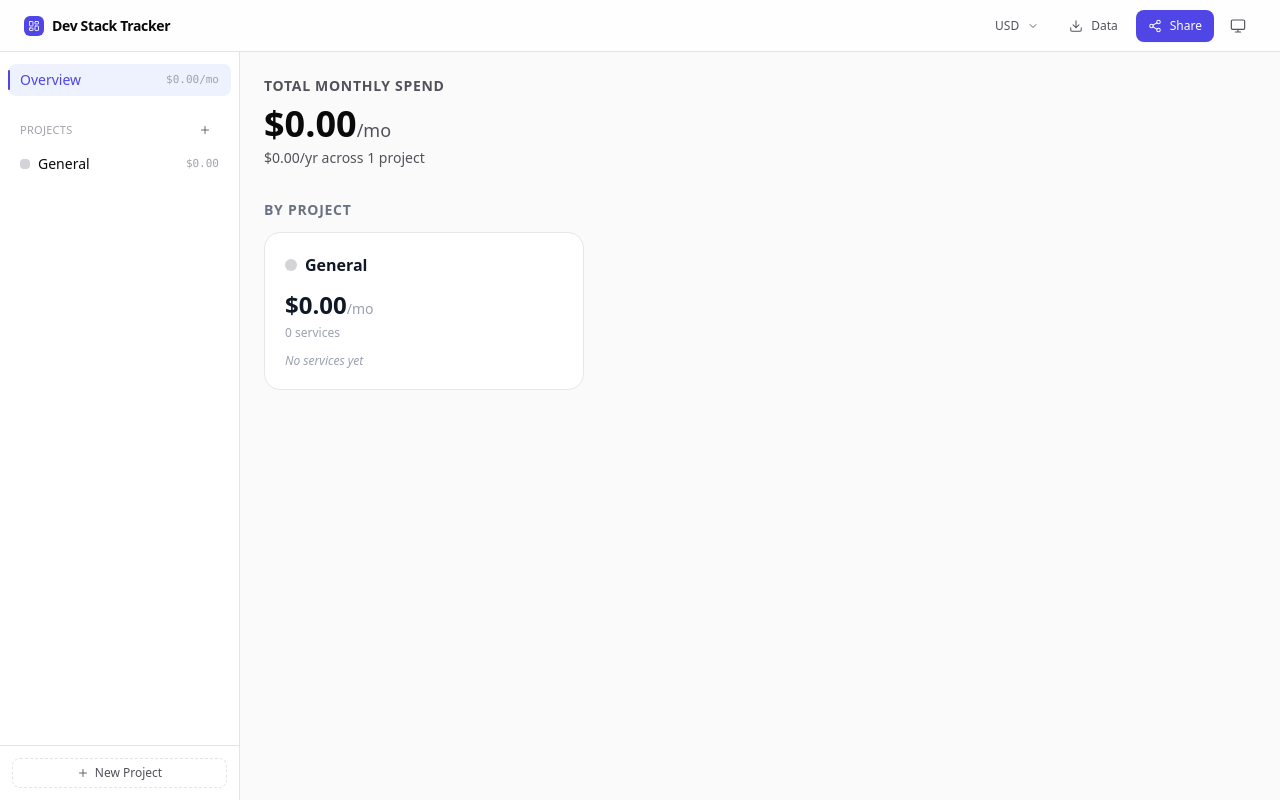
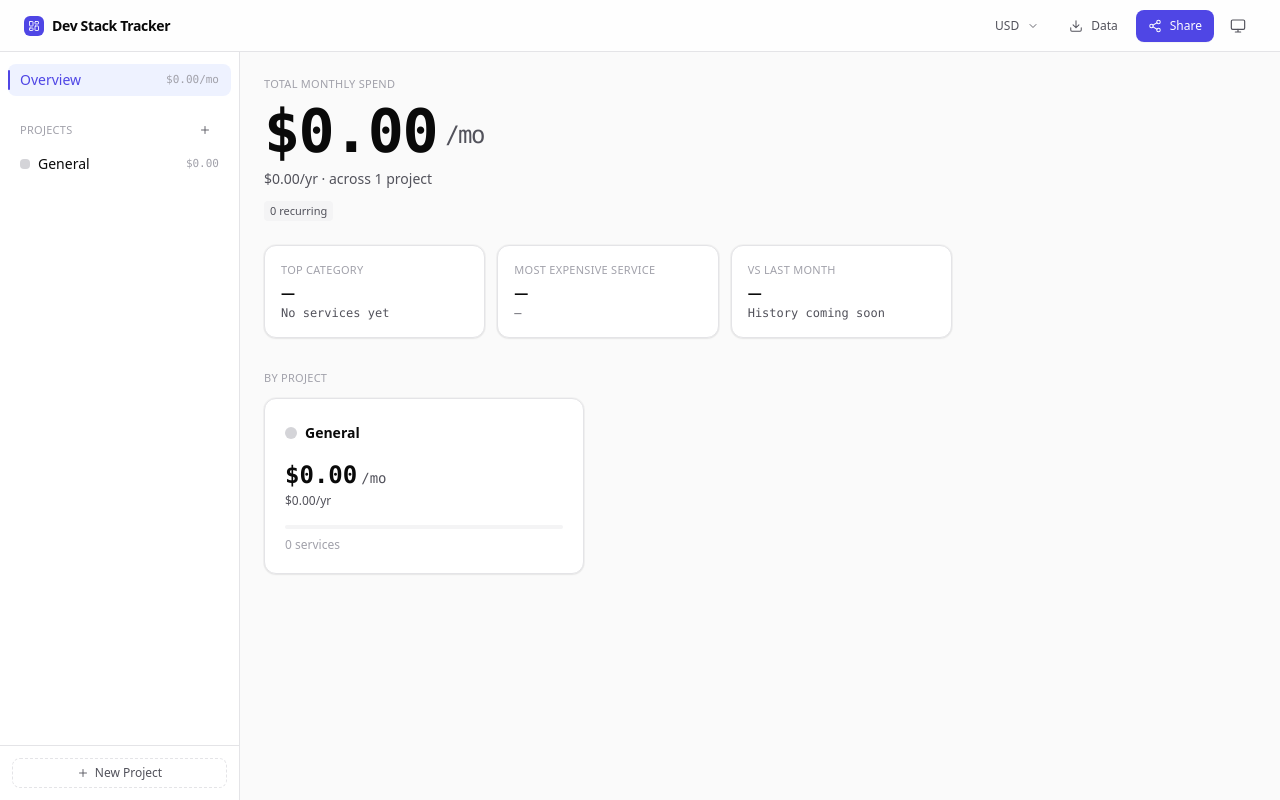
Before and after one commit to Sabdulb/dev-stack-tracker, a React (Vite) app: page / in a window 1280 px wide. Built offline with nearby package versions, Linux system fonts and the light colour scheme.

Commit message:
feat: rebuilt dashboard with hero, kpi tiles, donut, and card-based summaries

```diff
--- /dev/null
+++ b/src/components/charts/Donut.tsx
@@ -0,0 +1,71 @@
+import type { ReactNode } from 'react';
+import { categoryColorVar } from '../ui';
+
+interface Segment {
+  category: string;
+  value: number;
+}
+
+interface DonutProps {
+  segments: Segment[];
+  size?: number;
+  thickness?: number;
+  children?: ReactNode;
+}
+
+export function Donut({
+  segments,
+  size = 160,
+  thickness = 16,
+  children,
+}: DonutProps) {
+  const total = segments.reduce((sum, s) => sum + s.value, 0);
+  const cx = size / 2;
+  const cy = size / 2;
+  const r = (size - thickness) / 2;
+  const circumference = 2 * Math.PI * r;
+
+  const arcs = segments.reduce<
+    { category: string; len: number; dashOffset: number }[]
+  >((acc, s) => {
+    const len = (s.value / total) * circumference;
+    const prior = acc.length === 0 ? 0 : acc[acc.length - 1].dashOffset * -1 + acc[acc.length - 1].len;
+    acc.push({ category: s.category, len, dashOffset: -prior });
+    return acc;
+  }, []);
+
+  return (
+    <div className="relative inline-flex" style={{ width: size, height: size }}>
+      <svg width={size} height={size} role="img" aria-label="Category distribution">
+        <circle
+          cx={cx}
+          cy={cy}
+          r={r}
+          fill="none"
+          stroke="var(--color-surface-muted)"
+          strokeWidth={thickness}
+        />
+        {total > 0 &&
+          arcs.map((a) => (
+            <circle
+              key={a.category}
+              cx={cx}
+              cy={cy}
+              r={r}
+              fill="none"
+              stroke={`var(${categoryColorVar(a.category)})`}
+              strokeWidth={thickness}
+              strokeDasharray={`${a.len} ${circumference - a.len}`}
+              strokeDashoffset={a.dashOffset}
+              transform={`rotate(-90 ${cx} ${cy})`}
+            />
+          ))}
+      </svg>
+      {children && (
+        <div className="absolute inset-0 flex flex-col items-center justify-center text-center">
+          {children}
+        </div>
+      )}
+    </div>
+  );
+}
--- /dev/null
+++ b/src/components/charts/SegmentBar.tsx
@@ -0,0 +1,60 @@
+import { categoryColorVar } from '../ui';
+
+interface Segment {
+  category: string;
+  value: number;
+}
+
+interface SegmentBarProps {
+  segments: Segment[];
+  className?: string;
+  height?: number;
+}
+
+export function SegmentBar({
+  segments,
+  className,
+  height = 4,
+}: SegmentBarProps) {
+  const total = segments.reduce((sum, s) => sum + s.value, 0);
+  if (total <= 0) {
+    return (
+      <div
+        className={className}
+        style={{ height, background: 'var(--color-surface-muted)', borderRadius: 2 }}
+      />
+    );
+  }
+
+  const rects = segments.reduce<
+    { category: string; x: number; w: number }[]
+  >((acc, s) => {
+    const w = (s.value / total) * 100;
+    const x = acc.length === 0 ? 0 : acc[acc.length - 1].x + acc[acc.length - 1].w;
+    acc.push({ category: s.category, x, w });
+    return acc;
+  }, []);
+
+  return (
+    <svg
+      className={className}
+      width="100%"
+      height={height}
+      preserveAspectRatio="none"
+      viewBox={`0 0 100 ${height}`}
+      role="img"
+      aria-label="Category breakdown"
+    >
+      {rects.map((r) => (
+        <rect
+          key={r.category}
+          x={r.x}
+          y={0}
+          width={r.w}
+          height={height}
+          fill={`var(${categoryColorVar(r.category)})`}
+        />
+      ))}
+    </svg>
+  );
+}
--- a/src/components/dashboard/Dashboard.tsx
+++ b/src/components/dashboard/Dashboard.tsx
@@ -1,8 +1,21 @@
 import { useState } from 'react';
 import { useStore } from '../../store/useStore';
-import { grandMonthlyTotal, formatCurrency } from '../../utils/calculations';
+import {
+  formatCurrency,
+  grandMonthlyTotal,
+  toMonthlyCost,
+} from '../../utils/calculations';
 import { ProjectSummary } from './ProjectSummary';
 import { NewProjectModal } from '../modals/NewProjectModal';
+import {
+  Badge,
+  Button,
+  Card,
+  CategoryChip,
+  EmptyState,
+  Icon,
+} from '../ui';
+import { Donut } from '../charts/Donut';
 
 interface DashboardProps {
   onSelectProject: (id: string) => void;
@@ -11,42 +24,155 @@ interface DashboardProps {
 export function Dashboard({ onSelectProject }: DashboardProps) {
   const { projects, settings } = useStore();
   const [showNewProject, setShowNewProject] = useState(false);
+
   const grandTotal = grandMonthlyTotal(projects);
+  const allServices = projects.flatMap((p) => p.services);
+  const recurringCount = allServices.filter(
+    (s) => s.billingCycle !== 'one-time'
+  ).length;
+  const oneTimeCount = allServices.length - recurringCount;
+
+  const byCategory = allServices.reduce<Record<string, number>>((acc, s) => {
+    acc[s.category] = (acc[s.category] ?? 0) + toMonthlyCost(s);
+    return acc;
+  }, {});
+
+  const categorySegments = Object.entries(byCategory)
+    .filter(([, v]) => v > 0)
+    .sort(([, a], [, b]) => b - a)
+    .map(([category, value]) => ({ category, value }));
+
+  const topCategory = categorySegments[0];
+
+  const mostExpensiveService = allServices
+    .filter((s) => s.billingCycle !== 'one-time')
+    .reduce<{ name: string; monthly: number } | null>((best, s) => {
+      const m = toMonthlyCost(s);
+      if (!best || m > best.monthly) return { name: s.name, monthly: m };
+      return best;
+    }, null);
+
+  const topFive = categorySegments.slice(0, 5);
+
+  if (projects.length === 0) {
+    return (
+      <div className="flex flex-1 items-center justify-center p-6">
+        <EmptyState
+          icon="layout"
+          title="No projects yet"
+          description="Create your first project to start tracking subscriptions."
+          action={
+            <Button onClick={() => setShowNewProject(true)}>
+              <Icon name="plus" size={14} />
+              New Project
+            </Button>
+          }
+        />
+        <NewProjectModal
+          open={showNewProject}
+          onOpenChange={setShowNewProject}
+        />
+      </div>
+    );
+  }
 
   return (
     <div className="flex-1 overflow-y-auto p-6">
-      {/* Grand total */}
-      <div className="mb-8">
-        <h2 className="text-sm font-semibold text-fg-muted uppercase tracking-wider mb-2">
-          Total Monthly Spend
-        </h2>
-        <div className="text-4xl font-bold text-fg">
+      <div className="mx-auto max-w-6xl">
+        <div className="grid gap-6 lg:grid-cols-[1fr_280px]">
+          <div>
+            <p className="mb-2 text-[11px] font-medium uppercase tracking-wide text-fg-subtle">
+              Total monthly spend
+            </p>
+            <div className="font-mono text-6xl font-semibold tracking-tight text-fg">
               {formatCurrency(grandTotal, settings.currency)}
-          <span className="text-lg font-normal text-fg-muted">/mo</span>
+              <span className="ml-2 align-middle text-2xl font-normal text-fg-muted">
+                /mo
+              </span>
             </div>
-        <p className="text-sm text-fg-muted mt-1">
-          {formatCurrency(grandTotal * 12, settings.currency)}/yr across{' '}
+            <p className="mt-2 text-sm text-fg-muted">
+              {formatCurrency(grandTotal * 12, settings.currency)}/yr · across{' '}
               {projects.length} project{projects.length !== 1 ? 's' : ''}
             </p>
+
+            <div className="mt-3 flex flex-wrap gap-2">
+              <Badge tone="neutral">
+                {recurringCount} recurring
+              </Badge>
+              {oneTimeCount > 0 && (
+                <Badge tone="neutral">{oneTimeCount} one-time</Badge>
+              )}
             </div>
 
-      {/* Project grid */}
-      {projects.length === 0 ? (
-        <div className="flex flex-col items-center justify-center py-16 text-gray-400">
-          <p className="text-lg mb-2">No projects yet</p>
-          <button
-            onClick={() => setShowNewProject(true)}
-            className="text-sm text-indigo-600 hover:underline"
+            <div className="mt-6 grid grid-cols-1 gap-3 sm:grid-cols-3">
+              <KpiTile
+                label="Top category"
+                value={topCategory?.category ?? '—'}
+                sub={
+                  topCategory
+                    ? `${formatCurrency(topCategory.value, settings.currency)}/mo`
+                    : 'No services yet'
+                }
+              />
+              <KpiTile
+                label="Most expensive service"
+                value={mostExpensiveService?.name ?? '—'}
+                sub={
+                  mostExpensiveService
+                    ? `${formatCurrency(mostExpensiveService.monthly, settings.currency)}/mo`
+                    : '—'
+                }
+              />
+              <KpiTile
+                label="vs last month"
+                value="—"
+                sub="History coming soon"
+              />
+            </div>
+          </div>
+
+          {categorySegments.length > 0 && (
+            <aside className="hidden lg:block">
+              <Card className="p-5">
+                <p className="mb-3 text-[11px] font-medium uppercase tracking-wide text-fg-subtle">
+                  By category
+                </p>
+                <div className="flex flex-col items-center">
+                  <Donut segments={categorySegments} size={140} thickness={14}>
+                    <span className="font-mono text-sm font-semibold text-fg">
+                      {formatCurrency(grandTotal, settings.currency)}
+                    </span>
+                    <span className="text-[10px] text-fg-subtle">/mo</span>
+                  </Donut>
+                </div>
+                <ul className="mt-4 space-y-1.5">
+                  {topFive.map((s) => {
+                    const pct = Math.round((s.value / grandTotal) * 100);
+                    return (
+                      <li
+                        key={s.category}
+                        className="flex items-center justify-between text-xs"
                       >
-            Create your first project
-          </button>
+                        <CategoryChip category={s.category} />
+                        <span className="font-mono text-fg-muted">
+                          {pct}%
+                        </span>
+                      </li>
+                    );
+                  })}
+                </ul>
+              </Card>
+            </aside>
+          )}
         </div>
-      ) : (
-        <>
-          <h3 className="text-sm font-semibold text-gray-500 uppercase tracking-wider mb-3">
-            By Project
+
+        <div className="mt-8">
+          <div className="mb-3 flex items-center justify-between">
+            <h3 className="text-[11px] font-medium uppercase tracking-wide text-fg-subtle">
+              By project
             </h3>
-          <div className="grid grid-cols-1 sm:grid-cols-2 lg:grid-cols-3 gap-4">
+          </div>
+          <div className="grid grid-cols-1 gap-4 sm:grid-cols-2 lg:grid-cols-3">
             {projects.map((project) => (
               <ProjectSummary
                 key={project.id}
@@ -56,10 +182,28 @@ export function Dashboard({ onSelectProject }: DashboardProps) {
               />
             ))}
           </div>
-        </>
-      )}
+        </div>
+      </div>
 
       <NewProjectModal open={showNewProject} onOpenChange={setShowNewProject} />
     </div>
   );
 }
+
+interface KpiTileProps {
+  label: string;
+  value: string;
+  sub: string;
+}
+
+function KpiTile({ label, value, sub }: KpiTileProps) {
+  return (
+    <Card className="p-4">
+      <p className="mb-1 text-[11px] font-medium uppercase tracking-wide text-fg-subtle">
+        {label}
+      </p>
+      <p className="truncate text-sm font-semibold text-fg">{value}</p>
+      <p className="mt-0.5 font-mono text-xs text-fg-muted">{sub}</p>
+    </Card>
+  );
+}
--- a/src/components/dashboard/ProjectSummary.tsx
+++ b/src/components/dashboard/ProjectSummary.tsx
@@ -1,5 +1,23 @@
-import { projectMonthlyTotal, toMonthlyCost, formatCurrency } from '../../utils/calculations';
+import { useState } from 'react';
 import type { Project } from '../../types';
+import { useStore } from '../../store/useStore';
+import {
+  projectMonthlyTotal,
+  toMonthlyCost,
+  formatCurrency,
+} from '../../utils/calculations';
+import {
+  AlertDialog,
+  AlertDialogContent,
+  Card,
+  DropdownMenu,
+  DropdownMenuContent,
+  DropdownMenuItem,
+  DropdownMenuTrigger,
+  Icon,
+  IconButton,
+} from '../ui';
+import { SegmentBar } from '../charts/SegmentBar';
 
 interface ProjectSummaryProps {
   project: Project;
@@ -7,55 +25,114 @@ interface ProjectSummaryProps {
   onSelect: () => void;
 }
 
-export function ProjectSummary({ project, currency, onSelect }: ProjectSummaryProps) {
+export function ProjectSummary({
+  project,
+  currency,
+  onSelect,
+}: ProjectSummaryProps) {
+  const { updateProject, deleteProject } = useStore();
+  const [confirmDelete, setConfirmDelete] = useState(false);
+
   const monthly = projectMonthlyTotal(project);
+  const yearly = monthly * 12;
 
-  // Group services by category and sum monthly costs
-  const byCategory = project.services.reduce<Record<string, number>>((acc, s) => {
-    const cat = s.category;
-    acc[cat] = (acc[cat] ?? 0) + toMonthlyCost(s);
+  const byCategory = project.services.reduce<Record<string, number>>(
+    (acc, s) => {
+      acc[s.category] = (acc[s.category] ?? 0) + toMonthlyCost(s);
       return acc;
-  }, {});
+    },
+    {}
+  );
 
-  const categories = Object.entries(byCategory)
-    .filter(([, cost]) => cost > 0)
-    .sort(([, a], [, b]) => b - a);
+  const segments = Object.entries(byCategory)
+    .filter(([, v]) => v > 0)
+    .sort(([, a], [, b]) => b - a)
+    .map(([category, value]) => ({ category, value }));
+
+  const serviceCount = project.services.length;
+
+  function handleRename(e: Event) {
+    e.preventDefault();
+    const next = window.prompt('Rename project', project.name);
+    if (next && next.trim() && next.trim() !== project.name) {
+      updateProject(project.id, { name: next.trim() });
+    }
+  }
+
+  const isGeneral = project.id === 'general';
 
   return (
-    <button
+    <>
+      <Card
+        interactive
         onClick={onSelect}
-      className="text-left p-5 rounded-xl border border-gray-200 bg-white hover:border-indigo-300 hover:shadow-sm transition-all"
+        className="group relative p-5 text-left"
       >
-      <div className="flex items-center gap-2 mb-3">
+        <div className="mb-3 flex items-center gap-2">
           <span
-          className="w-3 h-3 rounded-full shrink-0"
-          style={{ backgroundColor: project.color ?? 'var(--color-border-strong)' }}
+            className="h-3 w-3 shrink-0 rounded-full"
+            style={{
+              backgroundColor: project.color ?? 'var(--color-border-strong)',
+            }}
           />
-        <span className="font-semibold text-gray-900 truncate">{project.name}</span>
+          <span className="flex-1 truncate text-sm font-semibold text-fg">
+            {project.name}
+          </span>
+          <div
+            onClick={(e) => e.stopPropagation()}
+            className="opacity-0 transition-opacity group-hover:opacity-100"
+          >
+            <DropdownMenu>
+              <DropdownMenuTrigger asChild>
+                <IconButton
+                  icon="more-horizontal"
+                  label="Project actions"
+                  size="sm"
+                  iconSize={14}
+                />
+              </DropdownMenuTrigger>
+              <DropdownMenuContent align="end">
+                <DropdownMenuItem onSelect={handleRename}>
+                  <Icon name="pencil" size={14} />
+                  Rename
+                </DropdownMenuItem>
+                {!isGeneral && (
+                  <DropdownMenuItem
+                    danger
+                    onSelect={() => setConfirmDelete(true)}
+                  >
+                    <Icon name="trash" size={14} />
+                    Delete
+                  </DropdownMenuItem>
+                )}
+              </DropdownMenuContent>
+            </DropdownMenu>
+          </div>
         </div>
 
-      <div className="text-2xl font-bold text-gray-900 mb-1">
+        <div className="mb-0.5 font-mono text-2xl font-semibold text-fg">
           {formatCurrency(monthly, currency)}
-        <span className="text-sm font-normal text-gray-400">/mo</span>
+          <span className="ml-1 text-sm font-normal text-fg-muted">/mo</span>
         </div>
-      <div className="text-xs text-gray-400 mb-3">
-        {project.services.length} service{project.services.length !== 1 ? 's' : ''}
+        <div className="mb-4 text-xs text-fg-muted">
+          {formatCurrency(yearly, currency)}/yr
         </div>
 
-      {categories.length > 0 && (
-        <div className="space-y-1">
-          {categories.map(([cat, cost]) => (
-            <div key={cat} className="flex justify-between text-xs text-gray-500">
-              <span>{cat}</span>
-              <span>{formatCurrency(cost, currency)}/mo</span>
+        <SegmentBar segments={segments} height={4} className="rounded-full" />
+        <div className="mt-2 text-xs text-fg-subtle">
+          {serviceCount} service{serviceCount !== 1 ? 's' : ''}
         </div>
-          ))}
-        </div>
-      )}
+      </Card>
 
-      {project.services.length === 0 && (
-        <p className="text-xs text-gray-400 italic">No services yet</p>
-      )}
-    </button>
+      <AlertDialog open={confirmDelete} onOpenChange={setConfirmDelete}>
+        <AlertDialogContent
+          title={`Delete "${project.name}"?`}
+          description="This project and all of its services will be permanently removed."
+          confirmLabel="Delete"
+          danger
+          onConfirm={() => deleteProject(project.id)}
+        />
+      </AlertDialog>
+    </>
   );
 }
```
Lines whose indentation alone changed are shown as unchanged.
